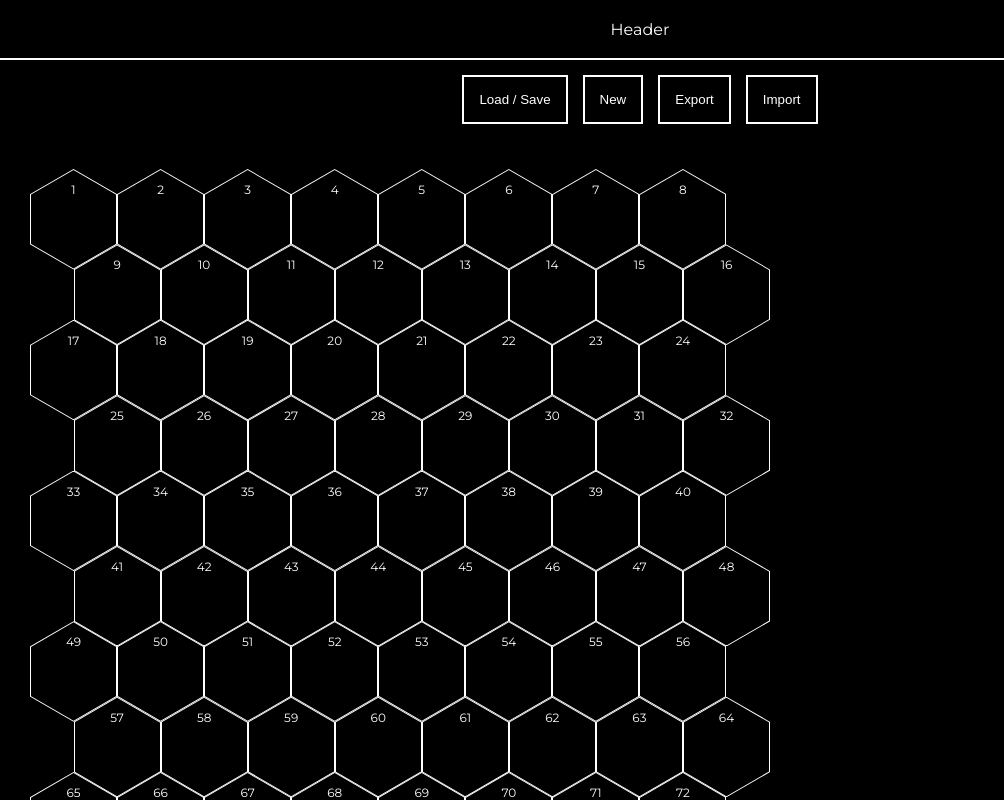
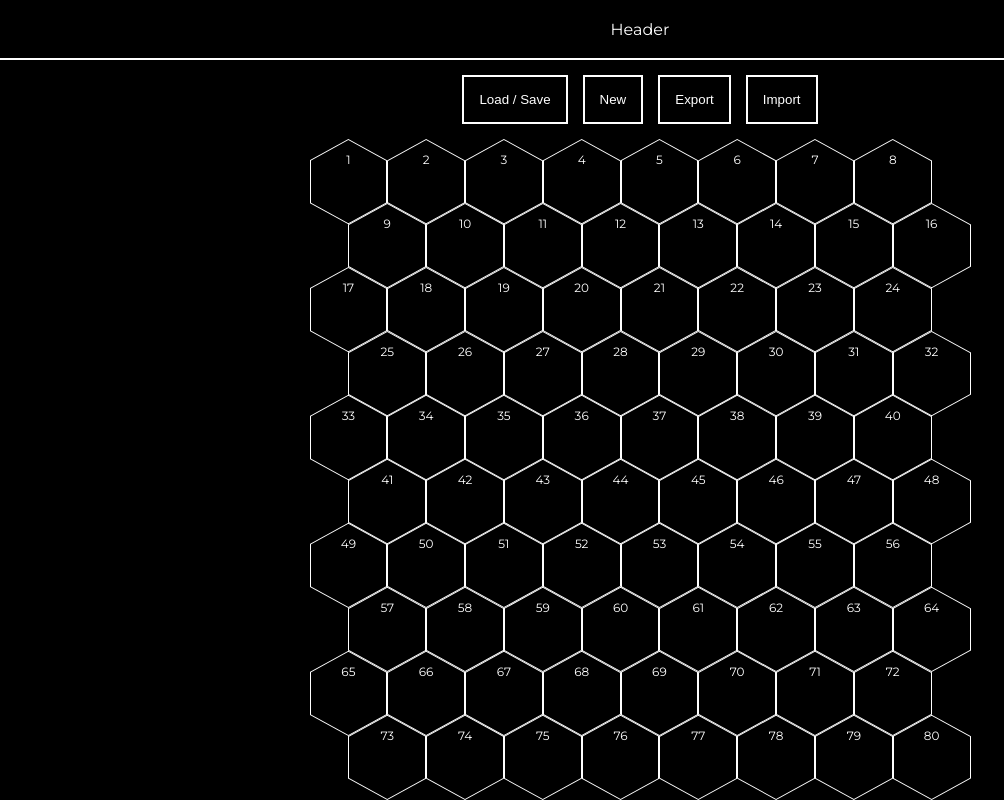
Before and after one commit to Paraldos/rpg-tools, a React (Vite) app: page / in a window 1280 px wide. Shown: the top 800 px of the page, without its empty margins (0-1004 px from the left). Built offline with nearby package versions, Linux system fonts and the light colour scheme.

Commit message:
refined header styling

```diff
--- a/src/App.css
+++ b/src/App.css
@@ -5,9 +5,6 @@
 }
 
 #root {
-  display: flex;
-  flex-direction: column;
-  justify-content: center;
-  align-items: center;
+  margin-top: var(--header-size);
   min-height: 100%;
 }
--- a/src/components/header/header.css
+++ b/src/components/header/header.css
@@ -3,6 +3,10 @@ header {
   min-height: var(--header-size);
   border-bottom: 2px solid var(--color-primary);
 
+  position: absolute;
+  top: 0;
+  left: 0;
+
   display: grid;
   justify-content: center;
   align-items: center;
--- a/src/components/map/board/board.css
+++ b/src/components/map/board/board.css
@@ -1,9 +1,7 @@
 .board {
   display: grid;
+  margin: auto;
 
-  background-color: black;
-  padding: 30px;
-
-  width: min(100%, 100vh);
-  height: min(100%, 100vw);
+  height: 100%;
+  aspect-ratio: 1;
 }
--- a/src/components/map/map.css
+++ b/src/components/map/map.css
@@ -1,4 +1,7 @@
 .map {
   width: 100%;
-  height: 100%;
+  height: calc(100vh - var(--header-size));
+
+  display: grid;
+  grid-template-rows: auto 1fr;
 }
```
